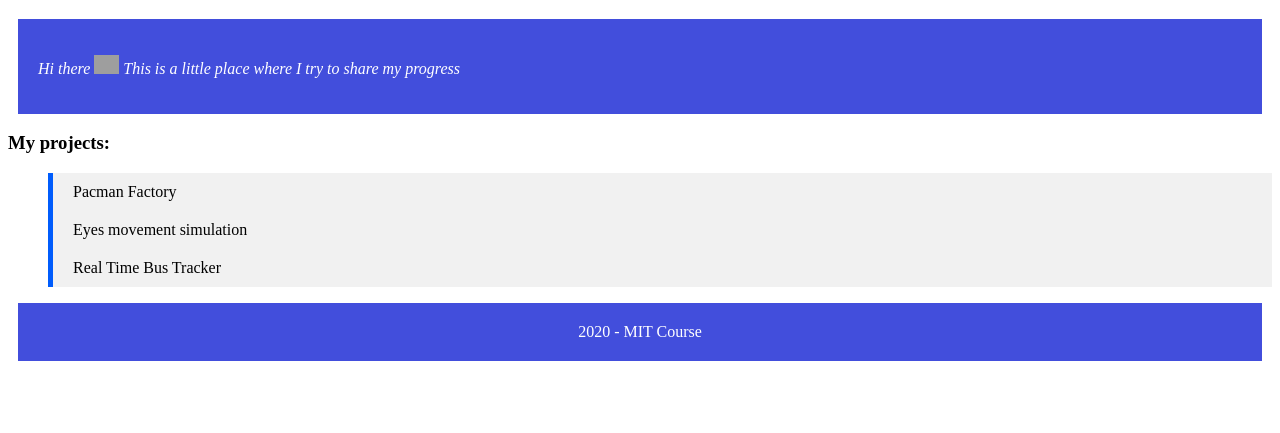
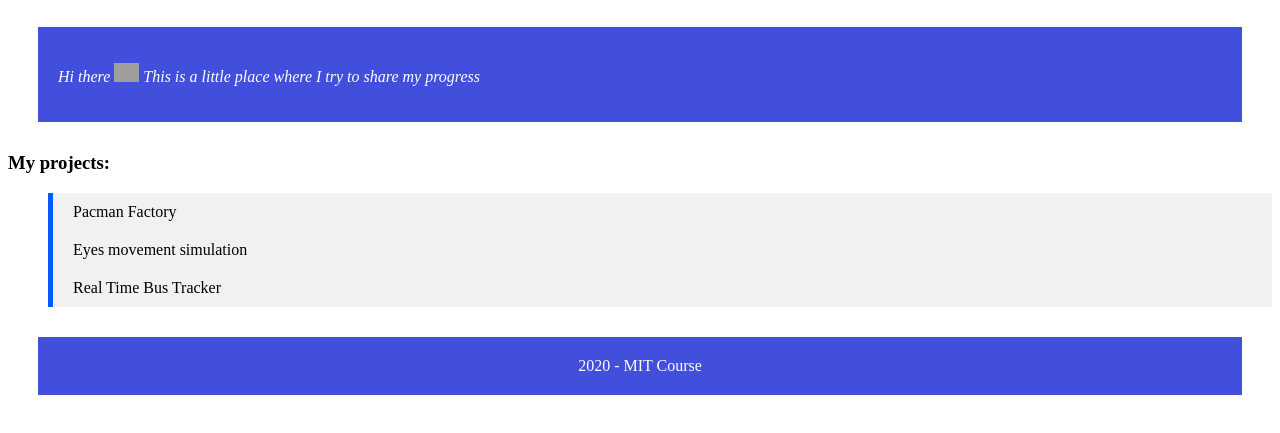
Before and after one commit to ivanhernandezaldaco/Portfolio, a plain HTML site: page index.html in a window 1280 px wide. Shown: the part 61-494 px from the top of the page. Drawn offline with Linux system fonts and the light colour scheme; grey boxes are pictures that could not be loaded.

Commit message:
Update styles.css

```diff
--- a/styles.css
+++ b/styles.css
@@ -15,7 +15,7 @@ li {
 
 .content {
   padding: 20px;
-  margin: 10px;
+  margin: 30px;
   background-color: #424edc;
   color: #fff;
   font-style: italic;
@@ -27,7 +27,7 @@ li {
 
 .footer {
   padding: 20px;
-  margin: 10px;
+  margin: 30px;
   background-color: #424edc;
   color: #fff;
   text-align: center;
```
